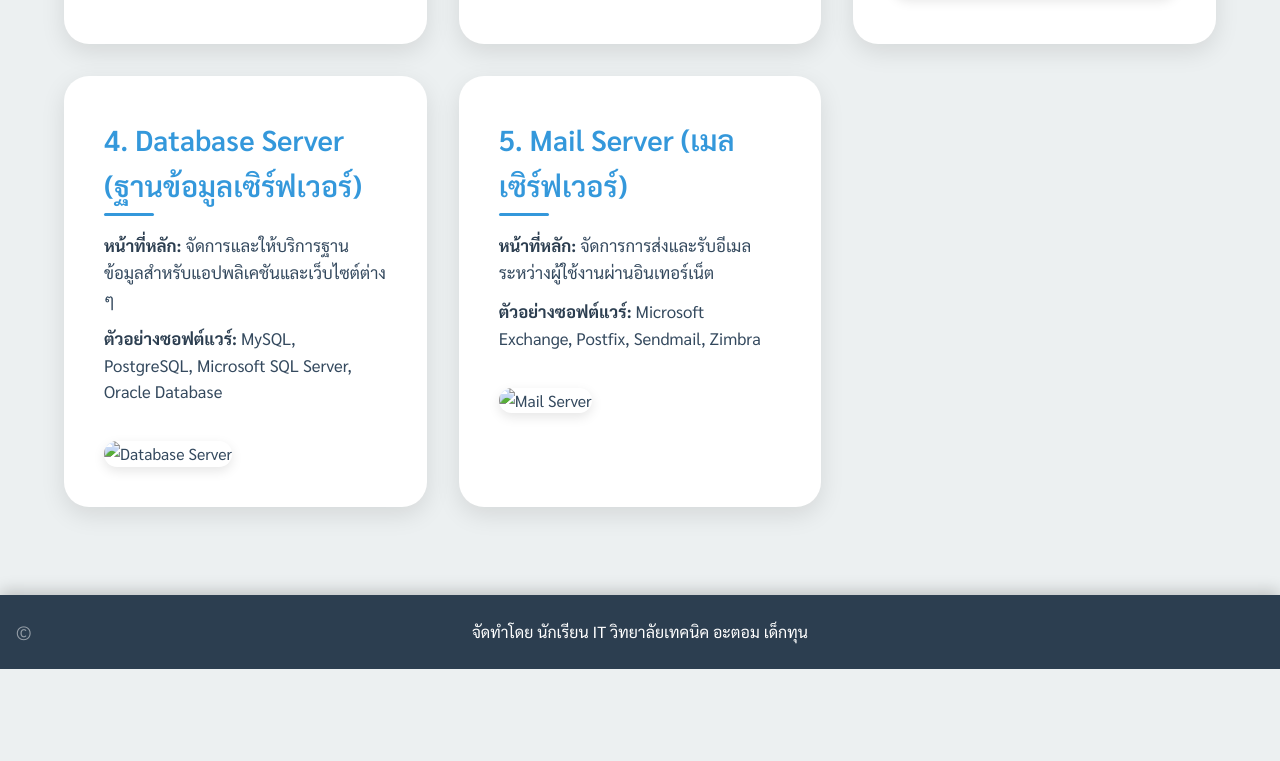
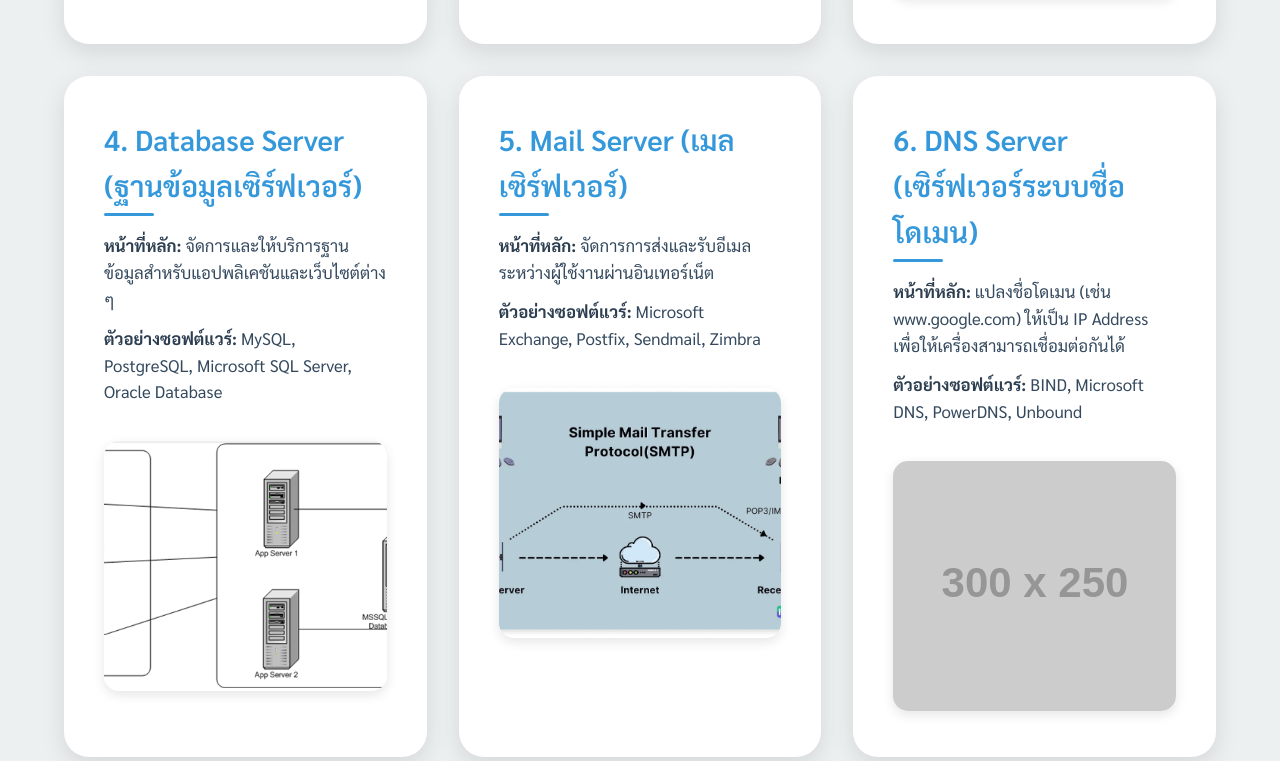
Before and after one commit to safetyop/Server-4-7-68, a plain HTML site: page index.html in a window 1280 px wide. Shown: the part 818-1579 px from the top of the page. Before the commit the page ends 1487 px from the top, so only its background shows below. Drawn offline with Linux system fonts and the light colour scheme; placeholder pictures from the web are drawn by us.

Commit message:
Update index.html

```diff
--- a/index.html
+++ b/index.html
@@ -270,14 +270,20 @@
     <h2>4. Database Server (ฐานข้อมูลเซิร์ฟเวอร์)</h2>
     <p><strong>หน้าที่หลัก:</strong> จัดการและให้บริการฐานข้อมูลสำหรับแอปพลิเคชันและเว็บไซต์ต่าง ๆ</p>
     <p><strong>ตัวอย่างซอฟต์แวร์:</strong> MySQL, PostgreSQL, Microsoft SQL Server, Oracle Database</p>
-    <img src="db.jpg" alt="Database Server" />
+    <img src="database.png" alt="Database Server" />
   </div>
 
   <div class="server-box">
     <h2>5. Mail Server (เมลเซิร์ฟเวอร์)</h2>
     <p><strong>หน้าที่หลัก:</strong> จัดการการส่งและรับอีเมลระหว่างผู้ใช้งานผ่านอินเทอร์เน็ต</p>
     <p><strong>ตัวอย่างซอฟต์แวร์:</strong> Microsoft Exchange, Postfix, Sendmail, Zimbra</p>
-    <img src="mail.jpg" alt="Mail Server" />
+    <img src="2.webp" alt="Database Server" />
+  </div>
+  <div class="server-box">
+    <h2>6. DNS Server (เซิร์ฟเวอร์ระบบชื่อโดเมน)</h2>
+    <p><strong>หน้าที่หลัก:</strong> แปลงชื่อโดเมน (เช่น www.google.com) ให้เป็น IP Address เพื่อให้เครื่องสามารถเชื่อมต่อกันได้</p>
+    <p><strong>ตัวอย่างซอฟต์แวร์:</strong> BIND, Microsoft DNS, PowerDNS, Unbound</p>
+    <img src="https://via.placeholder.com/300x250?text=DNS+Server" alt="DNS Server" />
   </div>
 
 
```
